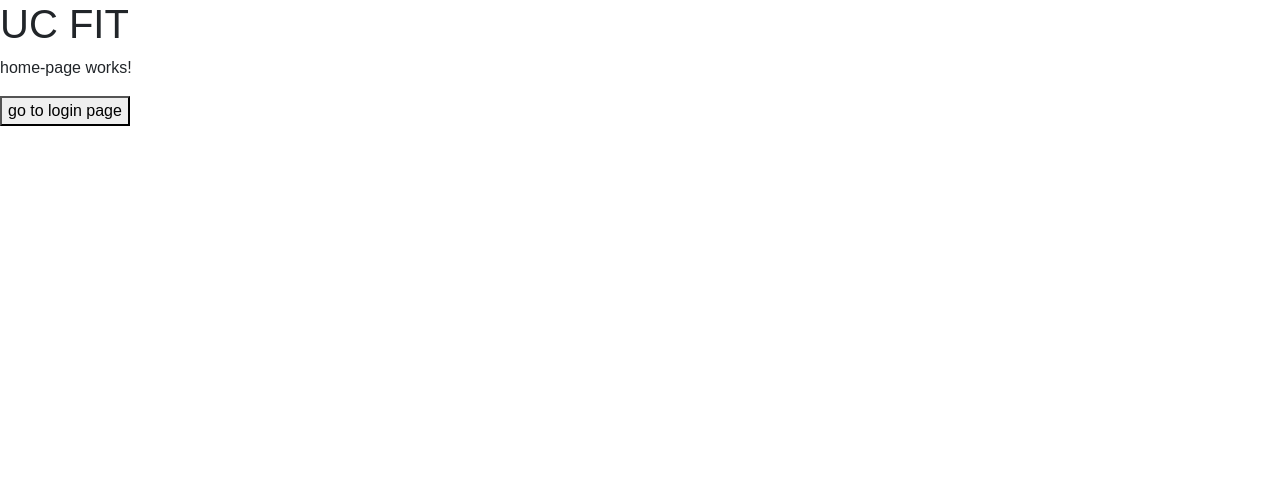
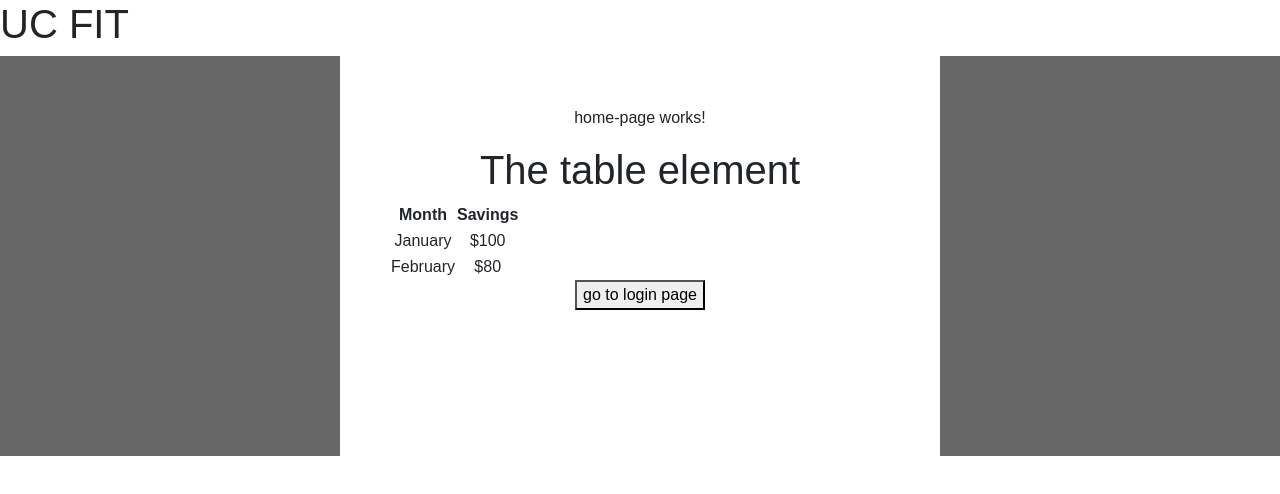
Before and after one commit to nortonaw/UC.SD.2021.G2, an Angular app in the folder UCFIT/: page /home in a window 1280 px wide. Shown: the top 494 px of the page. Built offline with nearby package versions, Linux system fonts and the light colour scheme.

Commit message:
Sizable Site

```diff
--- a/UCFIT/src/app/home-page/home-page.component.css
+++ b/UCFIT/src/app/home-page/home-page.component.css
@@ -0,0 +1,39 @@
+body {
+    background: #ccc;
+    padding: 20px;
+}
+
+.very-specific-design {
+    width: 600px;
+    height: 400px;
+    padding: 50px;
+    text-align: center;
+    background: white;
+    position: relative;
+    left: 50%;
+    top: 50%;
+    transform: translate(-50%, -50%);
+    transform-origin: center center;
+}
+
+.scaleable-wrapper {
+    padding: 20px;
+    resize: both;
+    position: relative;
+    background: #666;
+    height: 400px;
+}
+
+.ui-resizable-se {
+    width: 10px;
+    height: 10px;
+    background: orange;
+    position: absolute;
+    bottom: 0;
+    right: 0;
+}
+
+.bigred {
+    color: red;
+    font-size: 5rem;
+}
--- a/UCFIT/src/app/home-page/home-page.component.html
+++ b/UCFIT/src/app/home-page/home-page.component.html
@@ -1,3 +1,26 @@
-<p>home-page works!</p>
-<button (click)="toggleLogin()">go to login page</button>
-<!---->
+<div class="scaleable-wrapper" id="scaleable-wrapper">
+
+    <div class="very-specific-design" id="very-specific-design">
+
+    <p>home-page works!</p>
+    <h1>The table element</h1>
+
+    <table>
+    <tr>
+        <th>Month</th>
+        <th>Savings</th>
+    </tr>
+    <tr>
+        <td>January</td>
+        <td>$100</td>
+    </tr>
+    <tr>
+        <td>February</td>
+        <td>$80</td>
+    </tr>
+    </table>
+
+    <button (click)="toggleLogin()">go to login page</button>
+    </div>
+
+</div>
```
